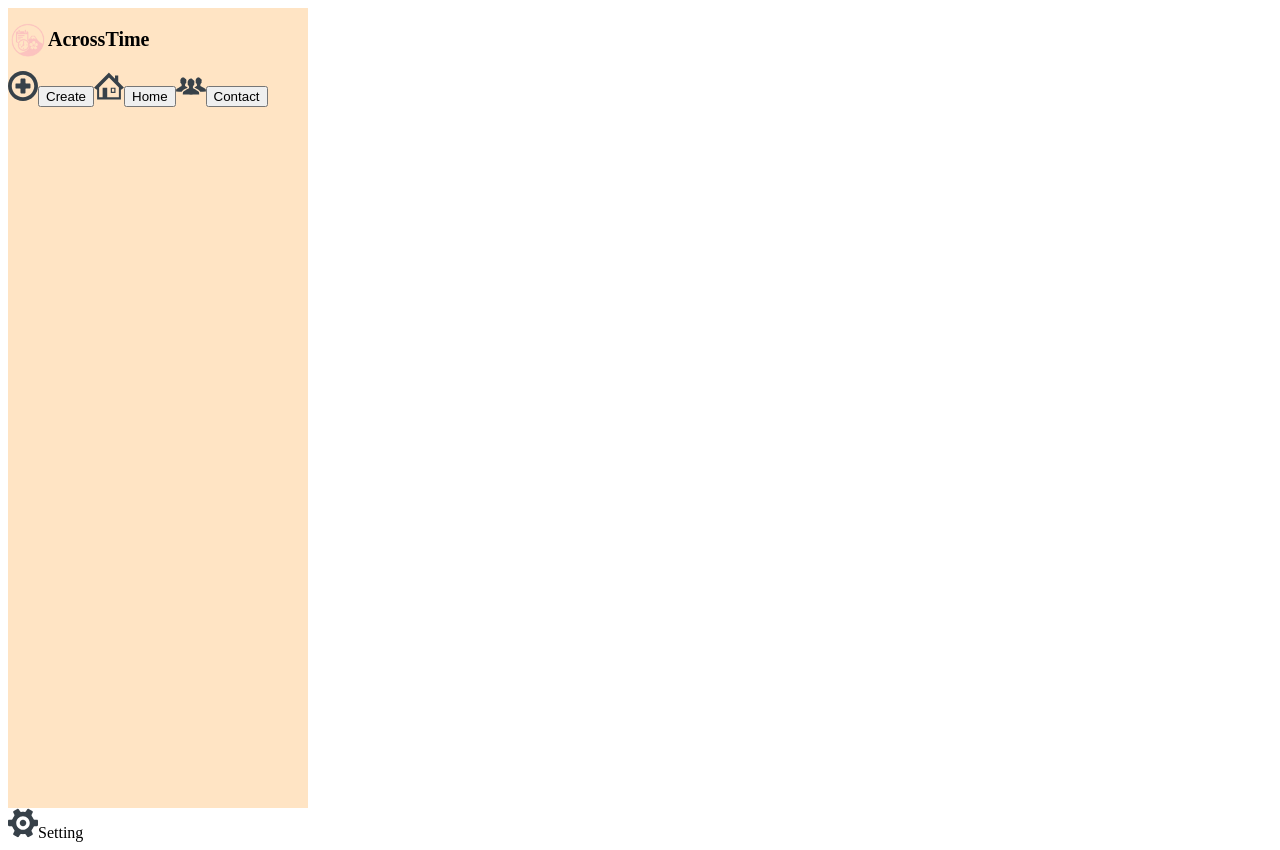
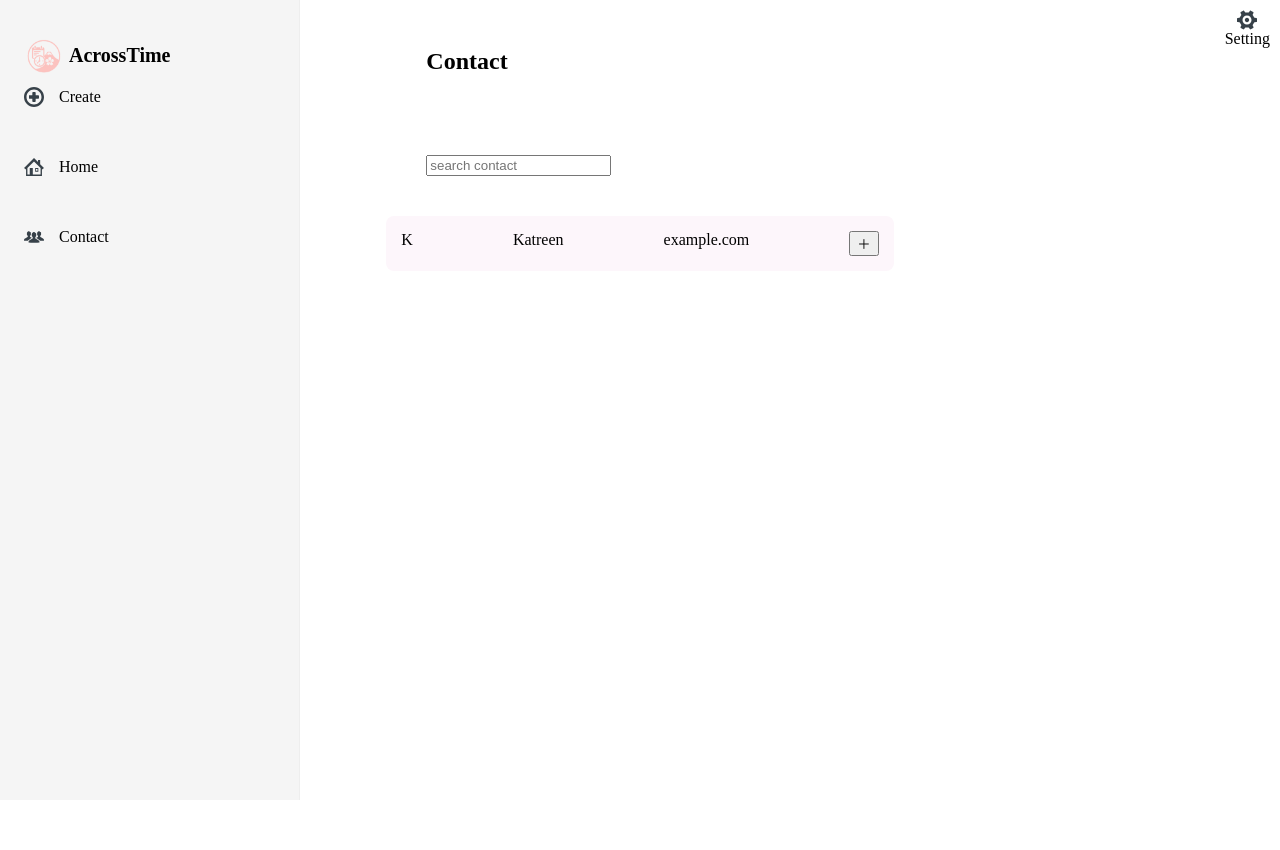
Before and after one commit to aiyoshida/ProjectLab-meeting-app, a React (Create React App) app in the folder my-react-app/: page /contact in a window 1280 px wide. After the commit the page ends 800 px from the top, so only its background shows below. Built offline with nearby package versions, Linux system fonts and the light colour scheme; a web font is replaced by a local one.

Commit message:
react update

```diff
--- a/my-react-app/src/components/LeftSidebar.css
+++ b/my-react-app/src/components/LeftSidebar.css
@@ -2,6 +2,37 @@
 .left-sidebar{
      width:300px;
      height: 100vh;
-     background-color: bisque;
+     background-color: whitesmoke;
+     padding: 30px;
+     position: fixed;
+     left: 0;
+     top:0;              /* 中身をflexレイアウトにする */
+     flex-direction: column;      /* 子要素を縦に並べる（ロゴ→メニュー） */
+     padding: 24px;               /* 中身の余白を全体に24px追加 */
+     box-sizing: border-box;      /* paddingやborderを含めて width/height を制御 */
+     border-right: 1px solid #eee;
+}
+
+.menu{
+     display:flex;
+     flex-direction: column;
+     gap :50px;
+}
+.brand-row{
+     display:flex;
+     flex-direction: row;
+     gap : 5px;
 
 }
+
+.menu-item{
+     display:flex;
+     flex-direction: row;
+     align-items:center;
+     gap: 15px;
+}
+
+.menu-icon{
+     width:20px;
+     height:20px;
+}
--- a/my-react-app/src/components/LeftSidebar.jsx
+++ b/my-react-app/src/components/LeftSidebar.jsx
@@ -8,19 +8,25 @@ import contact from '../images/contact.svg'
 export default function LeftSidebar() {
      return(
                <div className="left-sidebar">
-                                   <div className="brand-row">
-                                        <img src={icon} alt='icon' className="icon"/>
-                                        <h3 className="brand">AcrossTime</h3>
-                                   </div>
+                    <div className="brand-row">
+                         <img src={icon} alt='icon' className="icon"/>
+                         <h3 className="brand">AcrossTime</h3>
+                    </div>
 
-                                   <div>
-                                   <img src={plus} alt="plus" className="plus"/>
-                                   <button type="button">Create</button>
-                                   <img src={home} alt="plus" className="plus"/>
-                                   <button type="button">Home</button>
-                                   <img src={contact} alt="plus" className="plus"/>
-                                   <button type="button">Contact</button>
-                                   </div>
+                    <div className="menu">
+                         <div className = "menu-item">
+                              <img src={plus} alt="plus" className="menu-icon"/>
+                              <span>Create</span>
+                         </div>
+                         <div className = "menu-item">
+                              <img src={home} alt="plus" className="menu-icon"/>
+                              <span>Home</span>
+                         </div>
+                         <div className = "menu-item">
+                              <img src={contact} alt="plus" className="menu-icon"/>
+                              <span>Contact</span>
+                         </div>
+                    </div>
                </div>
 
      );
--- /dev/null
+++ b/my-react-app/src/components/MeetingCard.css
@@ -0,0 +1,14 @@
+
+
+.card{
+     background-color: white;
+     border: 1px solid;
+     border-radius: 12px;
+     padding: 20px;
+     margin: 10px;
+
+}
+
+.bin{
+     width: 20px;
+}
--- /dev/null
+++ b/my-react-app/src/components/MeetingCard.jsx
@@ -0,0 +1,17 @@
+import './MeetingCard.css';
+import bin from '../images/bin.svg';
+
+export default function MeetingCard(){
+     return(
+          <div className="card">
+               <p>2025 Apr 13th</p>
+               <p>Internship Meeting</p>
+               <p>participants</p>
+               <p>created by Ai Yoshida</p>
+               <p>created at 2025 Apr 1st</p>
+               <img src={bin} alt="bin" className="bin" />
+
+          </div>
+
+     );
+}
--- /dev/null
+++ b/my-react-app/src/components/NavSetting.css
@@ -0,0 +1,9 @@
+
+.top-right{
+     position: fixed;
+     top:10px;
+     right:10px;
+     display:flex;
+     flex-direction: column;
+     align-items: center;
+}
--- /dev/null
+++ b/my-react-app/src/components/NavSetting.jsx
@@ -0,0 +1,12 @@
+import './NavSetting.css';
+import setting from '../images/setting.svg'
+
+
+export default function NavSetting(){
+     return(
+               <div className="top-right">
+                    <img src={setting} alt="setting" className="setting"/>
+                    <label>Setting</label>
+               </div>
+     );
+}
--- a/my-react-app/src/pages/Contact.css
+++ b/my-react-app/src/pages/Contact.css
@@ -1,14 +1,27 @@
 @import url('https://fonts.googleapis.com/css2?family=Italiana&display=swap');
+
+.title{
+     margin: 40px;
+}
 
 .brand{
      font-family: Italiana;
      font-size: 20px;
 }
 
-.plus{
-     width:30px;
+
+.setting{
+     width:20px;
+}
+.search{
+     margin: 40px;
 }
 
-.setting{
-     width:30px;
+.contact-row{
+     display: flex;
+     flex-direction: row;
+     gap :100px;
+     padding: 15px;
+     background-color: #fdf6fb;
+     border-radius: 8px;
 }
--- a/my-react-app/src/pages/Contact.jsx
+++ b/my-react-app/src/pages/Contact.jsx
@@ -1,19 +1,28 @@
 import './Contact.css';
 import LeftSidebar from '../components/LeftSidebar';
-import setting from '../images/setting.svg'
+import NavSetting from '../components/NavSetting';
+import MeetingCard from '../components/MeetingCard';
 import {useState} from 'react';
 
 
 function Contact(){
      return(
           <div>
+               <NavSetting/>
                <LeftSidebar/>
 
-               <div>
-               <img src={setting} alt="setting" className="setting"/>
-               <label>Setting</label>
+             <div className="contact">
+               <h2 className="title">Contact</h2>
+               <input className="search" placeholder="search contact"/>
+
+               <div className="contact-row">
+                    <div className="contact-avatar">K</div>
+                    <div className="contact-name">Katreen</div>
+                    <div className="contact-email">example.com</div>
+                    <button className="contact-add">＋</button>
                </div>
 
+             </div>
 
           </div>
      );
--- a/my-react-app/src/pages/Homepage.jsx
+++ b/my-react-app/src/pages/Homepage.jsx
@@ -1,9 +1,25 @@
-
+import LeftSidebar from "../components/LeftSidebar";
+import NavSetting from '../components/NavSetting';
+import MeetingCard from "../components/MeetingCard";
+import './Homepage.css';
 
 function Homepage(){
      return(
           <div>
-               <h1>homepage</h1>
+               <LeftSidebar />
+               <NavSetting/>
+
+               <div className="contact">
+               <h2>Meeting List</h2>
+               <div className="card-grid">
+                    <MeetingCard/>
+                    <MeetingCard/>
+                    <MeetingCard/>
+                    <MeetingCard/>
+               </div>
+               </div>
+
+
           </div>
      );
 
--- a/my-react-app/src/pages/Setting.css
+++ b/my-react-app/src/pages/Setting.css
@@ -2,19 +2,30 @@
 @import url('https://fonts.googleapis.com/css2?family=Italiana&display=swap');
 
 body{
-     textAlign: center;
-     marginTop: 40px
+  display: flex;
+  align-items: center;
+  flex-direction: column;
+
 }
 
 .brand-row{
      display:flex;
+     flex-direction: column;
      align-items: center;
+     gap:40px;
+
 }
 
    .settings-brand {
      font-family: Italiana;
    }
 
+   .settings-form{
+    display:flex;
+    flex-direction: column;
+    gap :30px;
+   }
+
    .icon{
      width:40px
    }
```
Also changed, not shown: my-react-app/src/images/bin.svg (added).
